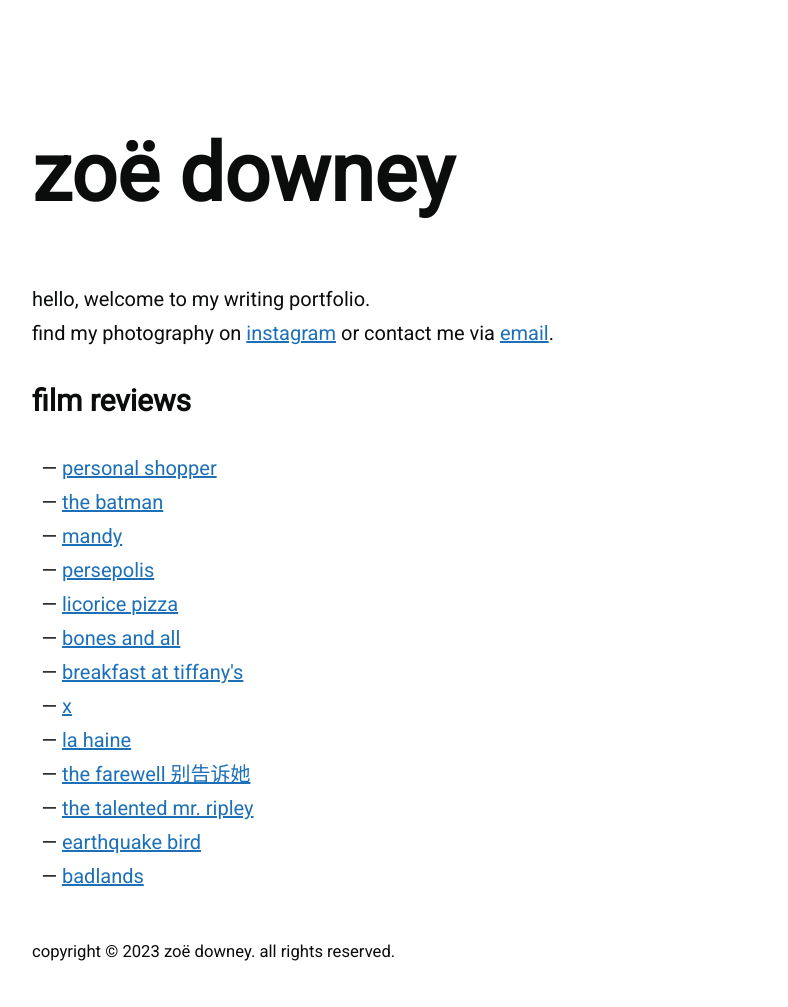
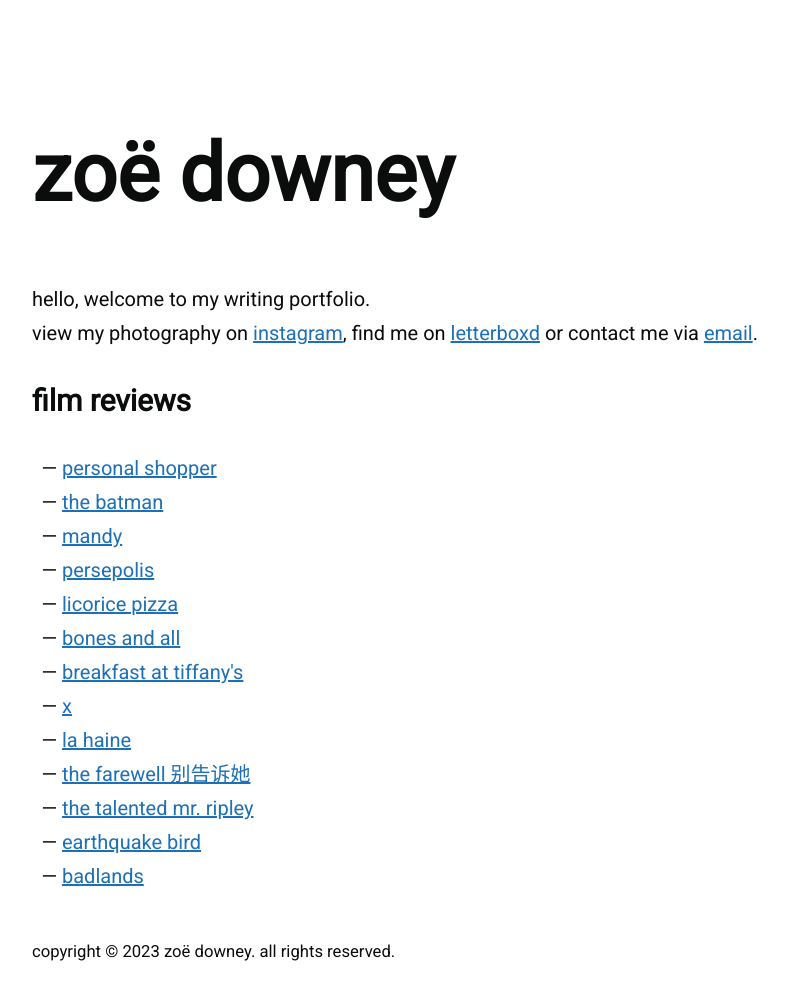
Before and after one commit to zoeurl/zoedowney.github.io, a Jekyll site: the page built from index.html, in a window 1280 px wide. Shown: the whole page, without its empty margins (208-996 px from the left). Built offline with Jekyll 4.4.1, drawn with Linux system fonts in a browser that asks for light colours.

Commit message:
Update index.html
added letterboxd link

```diff
--- a/index.html
+++ b/index.html
@@ -5,8 +5,8 @@
 
 <p>
 hello, welcome to my writing portfolio.
-<br>find my photography on
-<a href="https://www.instagram.com/zoeurl/">instagram</a>
+<br>view my photography on
+<a href="https://www.instagram.com/zoeurl/">instagram</a>, find me on <a href="https://letterboxd.com/zoedowney/">letterboxd</a>
 or contact me via <a href="mailto:{{site.email}}">email</a>.
 </p>
 
```
